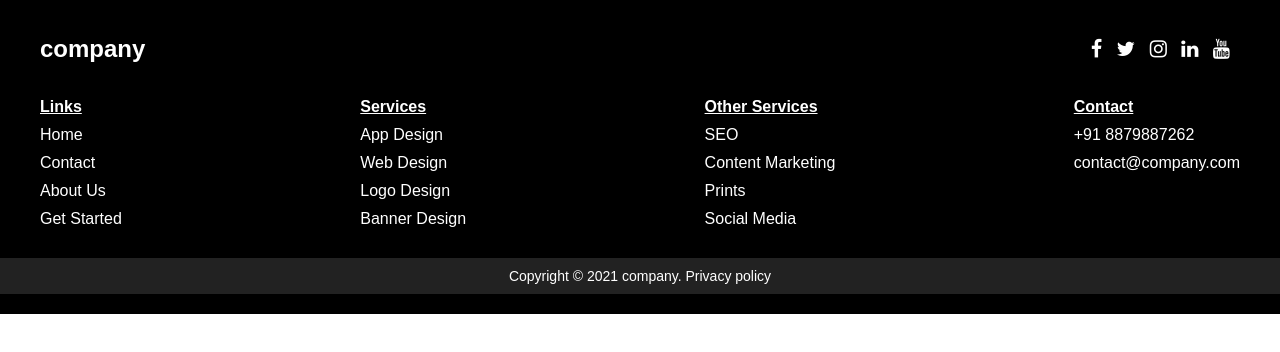
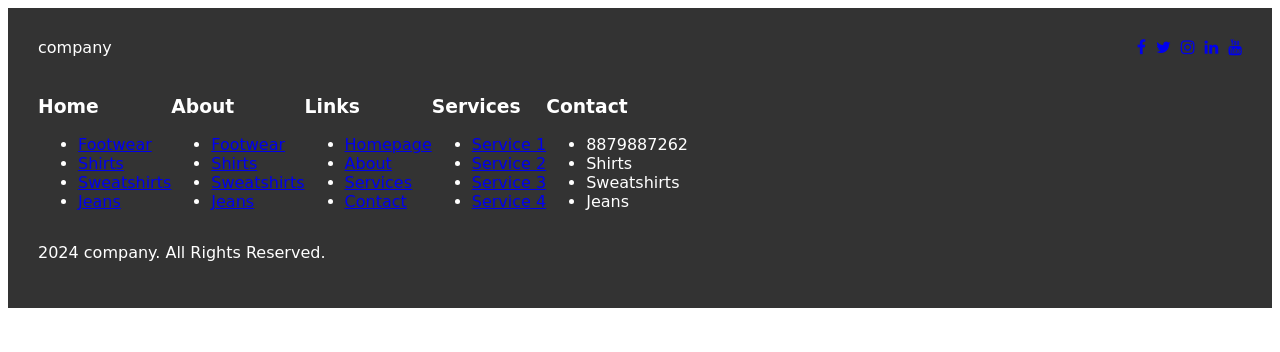
Before and after one commit to acciojob/footer-Aryamnsls, a website: page main.html in a window 1280 px wide. Drawn offline with Linux system fonts and the light colour scheme.

Commit message:
created a submission

```diff
--- a/main.html
+++ b/main.html
@@ -1,14 +1,45 @@
 <!DOCTYPE html>
 <html lang="en">
   <head>
-    <meta charset="UTF-8">
-    <meta name="viewport" content="width=device-width, initial-scale=1.0">
-    <title>Company Footer</title>
-    <link rel="stylesheet" href="styles.css">
-    <link rel="stylesheet" href="https://cdnjs.cloudflare.com/ajax/libs/font-awesome/4.7.0/css/font-awesome.min.css">
+    <meta charset="UTF-8" />
+    <meta http-equiv="X-UA-Compatible" content="IE=edge" />
+    <meta name="viewport" content="width=device-width, initial-scale=1.0" />
+    <title>Document</title>
+    <link rel="stylesheet" href="styles.css" />
+    <link
+      rel="stylesheet"
+      href="https://cdnjs.cloudflare.com/ajax/libs/font-awesome/4.7.0/css/font-awesome.min.css"
+    />
+	  <style>
+		  footer{
+    background-color: #333;
+    color: white;
+    font-family: cursive;
+    padding: 30px;
+}
+
+.content{
+    width: 100%;
+    margin:0 auto;
+}
+.top{
+    display: flex;
+    justify-content: space-between;
+    align-items: center;
+    margin-bottom: 20px;
+}
+
+.link-boxes{
+    display: flex;
+}
+.media-icons{
+	display:flex;
+	justify-content: space-between;
+	gap:10px;
+}
+	  </style>
   </head>
   <body>
-
     <footer>
       <div class="content">
         <div class="top">
@@ -16,51 +47,77 @@
             <span class="logo_name">company</span>
           </div>
  <div class="media-icons">
-                    <a href="#"><i class="fa fa-facebook"></i></a>
-                    <a href="#"><i class="fa fa-twitter"></i></a>
-                    <a href="#"><i class="fa fa-instagram"></i></a>
-                    <a href="#"><i class="fa fa-linkedin"></i></a>
-                    <a href="#"><i class="fa fa-youtube"></i></a>
+            <a href="https://facebook.com">
+               <i class="fa fa-facebook"></i>
+            </a>
+            <a href="https://twitter.com">
+               <i class="fa fa-twitter"></i>
+            </a>
+            <a href="https://instagram.com">
+               <i class="fa fa-instagram"></i>
+            </a>
+            <a href="https://linkedin.com">
+               <i class="fa fa-linkedin"></i>
+            </a>
+            <a href="https://youtube.com">
+               <i class="fa fa-youtube"></i>
+            </a>
+
           </div>
         </div>
+        <div class="link-boxes">
+            <div class="box">
+               <h3>Home</h3>
+               <ul>
+                  <li><a href="/Footwear">Footwear</a></li>
+                  <li><a href="/Shirts">Shirts</a></li>
+                  <li><a href="/Sweatshirts">Sweatshirts</a></li>
+                  <li><a href="/Jeans">Jeans</a></li>
+               </ul>
+            </div>
+ <div class="box">
+               <h3>About</h3>
+               <ul>
+                  <li><a href="/Footwear">Footwear</a></li>
+                  <li><a href="/Shirts">Shirts</a></li>
+                  <li><a href="/Sweatshirts">Sweatshirts</a></li>
+                  <li><a href="/Jeans">Jeans</a></li>
+               </ul>
+            </div>
 
-            <div class="link-boxes">
-                <ul class="box">
-                    <li class="link_name">Links</li>
-                    <li><a href="#">Home</a></li>
-                    <li><a href="#">Contact</a></li>
-                    <li><a href="#">About Us</a></li>
-                    <li><a href="#">Get Started</a></li>
+            <div class="box">
+               <h3>Links</h3>
+               <ul>
+                  <li><a href="/">Homepage</a></li>
+                  <li><a href="/about">About</a></li>
+                  <li><a href="/services">Services</a></li>
+                  <li><a href="/contact">Contact</a></li>
                </ul>
-                <ul class="box">
-                    <li class="link_name">Services</li>
-                    <li><a href="#">App Design</a></li>
-                    <li><a href="#">Web Design</a></li>
-                    <li><a href="#">Logo Design</a></li>
-                    <li><a href="#">Banner Design</a></li>
+            </div>
+  <div class="box">
+               <h3>Services</h3>
+               <ul>
+                  <li><a href="/service">Service 1</a></li>
+                  <li><a href="/service1">Service 2</a></li>
+                  <li><a href="/service2">Service 3</a></li>
+                  <li><a href="/service3">Service 4</a></li>
                </ul>
-                <ul class="box">
-                    <li class="link_name">Other Services</li>
-                    <li><a href="#">SEO</a></li>
-                    <li><a href="#">Content Marketing</a></li>
-                    <li><a href="#">Prints</a></li>
-                    <li><a href="#">Social Media</a></li>
-                </ul>
-                <ul class="box">
-                    <li class="link_name">Contact</li>
-                    <li><a href="#">+91 8879887262</a></li>
-                    <li><a href="#">contact@company.com</a></li>
+            </div>
+
+            <div class="box">
+               <h3>Contact</h3>
+               <ul>
+                  <li>8879887262</li>
+                  <li>Shirts</li>
+                  <li>Sweatshirts</li>
+                  <li>Jeans</li>
                </ul>
             </div>
         </div>
-
+      </div>
       <div class="bottom-details">
-            <div class="bottom_text">
-                <span>Copyright © 2021 company.</span>
-                <span><a href="#">Privacy policy</a></span>
-            </div>
+        <p>2024 company. All Rights Reserved.</p>
       </div>
     </footer>
-
   </body>
 </html>
--- a/script.js
+++ /dev/null
@@ -1,6 +0,0 @@
-// Optional: Highlight active section when clicked
-document.querySelectorAll(".box a").forEach(link => {
-    link.addEventListener("click", function() {
-        alert("You clicked: " + this.innerText);
-    });
-});
--- a/styles.css
+++ /dev/null
@@ -1,90 +0,0 @@
-/* General Styles */
-* {
-    margin: 0;
-    padding: 0;
-    box-sizing: border-box;
-    font-family: "Poppins", sans-serif;
-}
-
-footer {
-    background-color: black;
-    color: white;
-    padding: 20px 0;
-}
-
-.content {
-    max-width: 1200px;
-    margin: auto;
-}
-
-.top {
-    display: flex;
-    justify-content: space-between;
-    align-items: center;
-    padding: 15px 0;
-}
-
-.logo_name {
-    font-size: 24px;
-    font-weight: bold;
-}
-
-.media-icons a {
-    color: white;
-    margin-right: 10px;
-    font-size: 20px;
-    transition: 0.3s;
-}
-
-.media-icons a:hover {
-    color: #ff3b3b;
-}
-
-/* Footer Links */
-.link-boxes {
-    display: flex;
-    justify-content: space-between;
-    padding: 20px 0;
-    flex-wrap: wrap;
-}
-
-.box {
-    list-style: none;
-    padding: 0;
-}
-
-.box li {
-    margin-bottom: 10px;
-}
-
-.box .link_name {
-    font-weight: bold;
-    margin-bottom: 10px;
-    text-decoration: underline;
-}
-
-.box a {
-    color: white;
-    text-decoration: none;
-}
-
-.box a:hover {
-    text-decoration: underline;
-}
-
-/* Bottom Section */
-.bottom-details {
-    text-align: center;
-    padding: 10px;
-    background: #222;
-    font-size: 14px;
-}
-
-.bottom-details a {
-    color: white;
-    text-decoration: none;
-}
-
-.bottom-details a:hover {
-    text-decoration: underline;
-}
```
Lines whose indentation alone changed are shown as unchanged.
